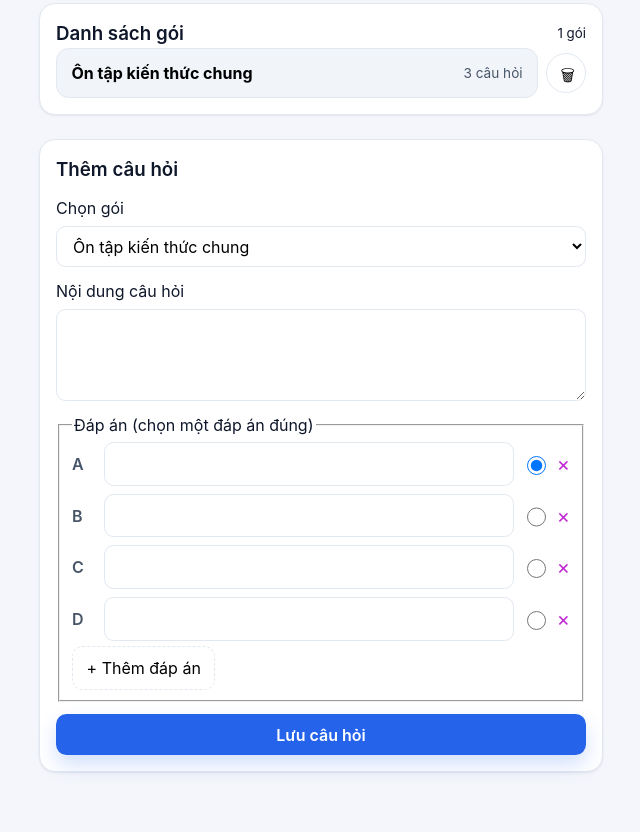
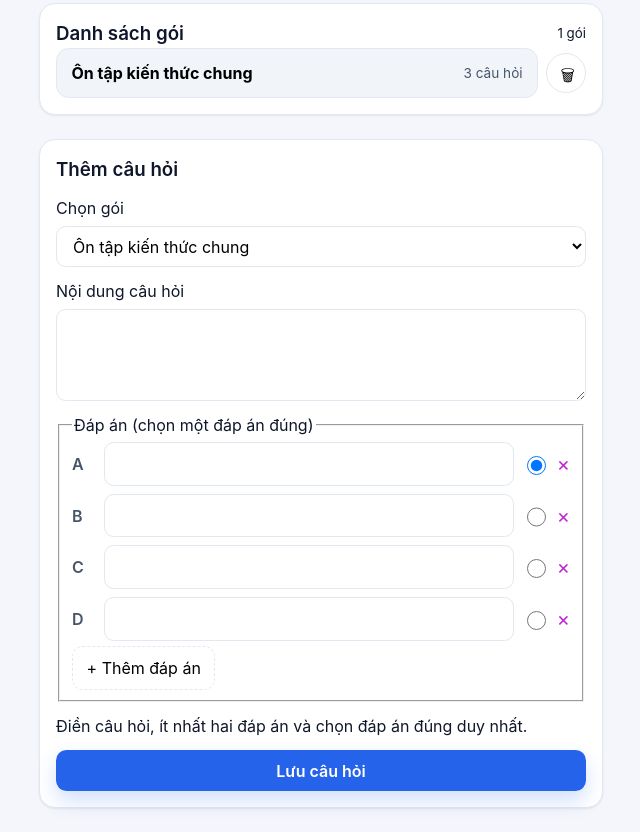
Before and after one commit to Dharc46/multichoice-flashcards, a plain HTML site: page index.html in a window 1280 px wide. Shown: the part 417-1249 px from the top of the page, without its empty margins (25-665 px from the left). Before the commit the page ends 1213 px from the top, so only its background shows below. Drawn offline with Linux system fonts and the light colour scheme.

Commit message:
add helper text element for question form validation feedback

```diff
--- a/index.html
+++ b/index.html
@@ -54,6 +54,7 @@
           </div>
           <button type="button" id="add-option-btn" class="add-option-btn">+ Thêm đáp án</button>
         </fieldset>
+        <p id="question-form-hint" class="helper-text" aria-live="polite"></p>
         <button type="submit" class="primary-btn">Lưu câu hỏi</button>
       </form>
     </section>
```
Also changed, not shown: 1 other file.
